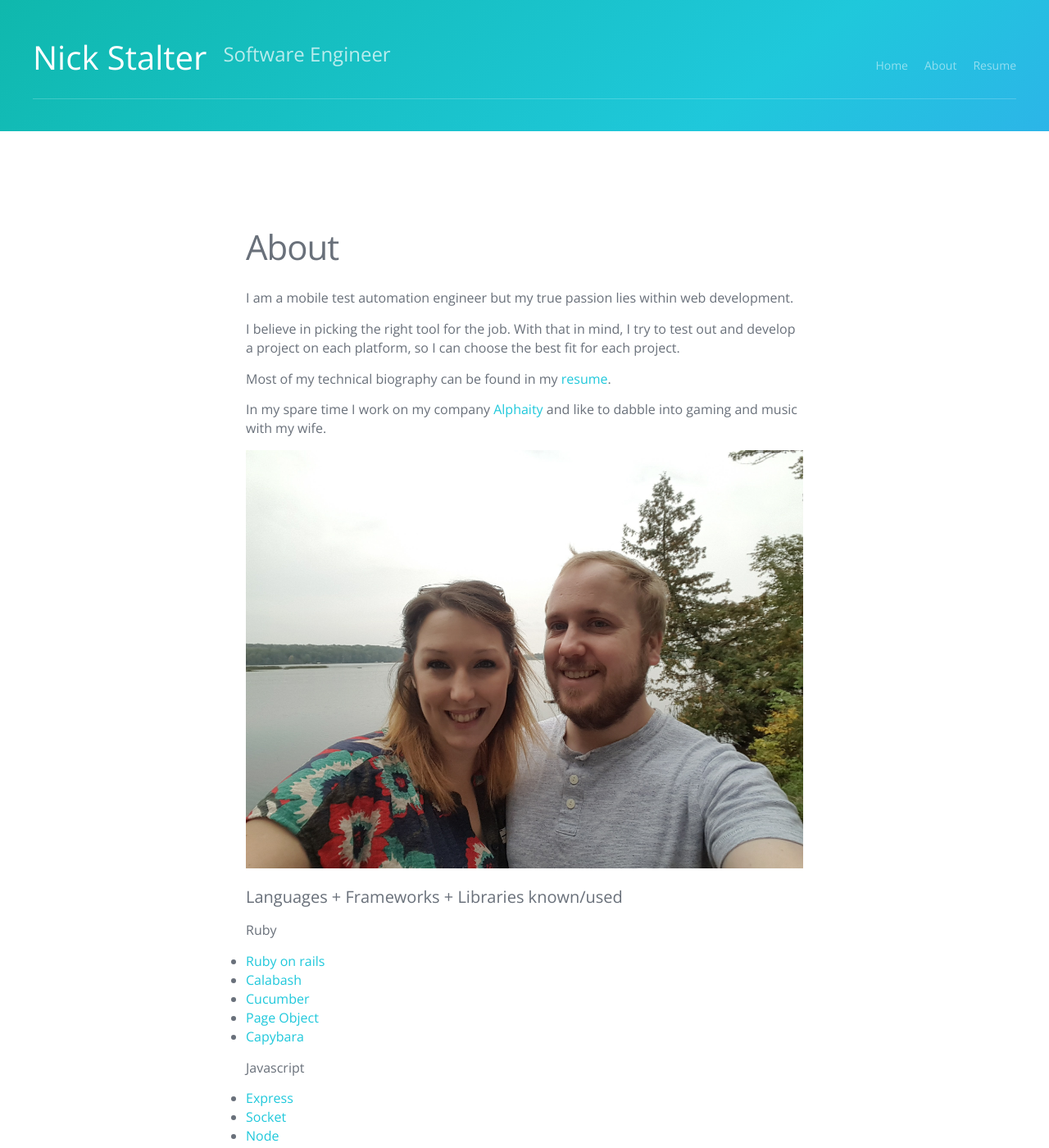
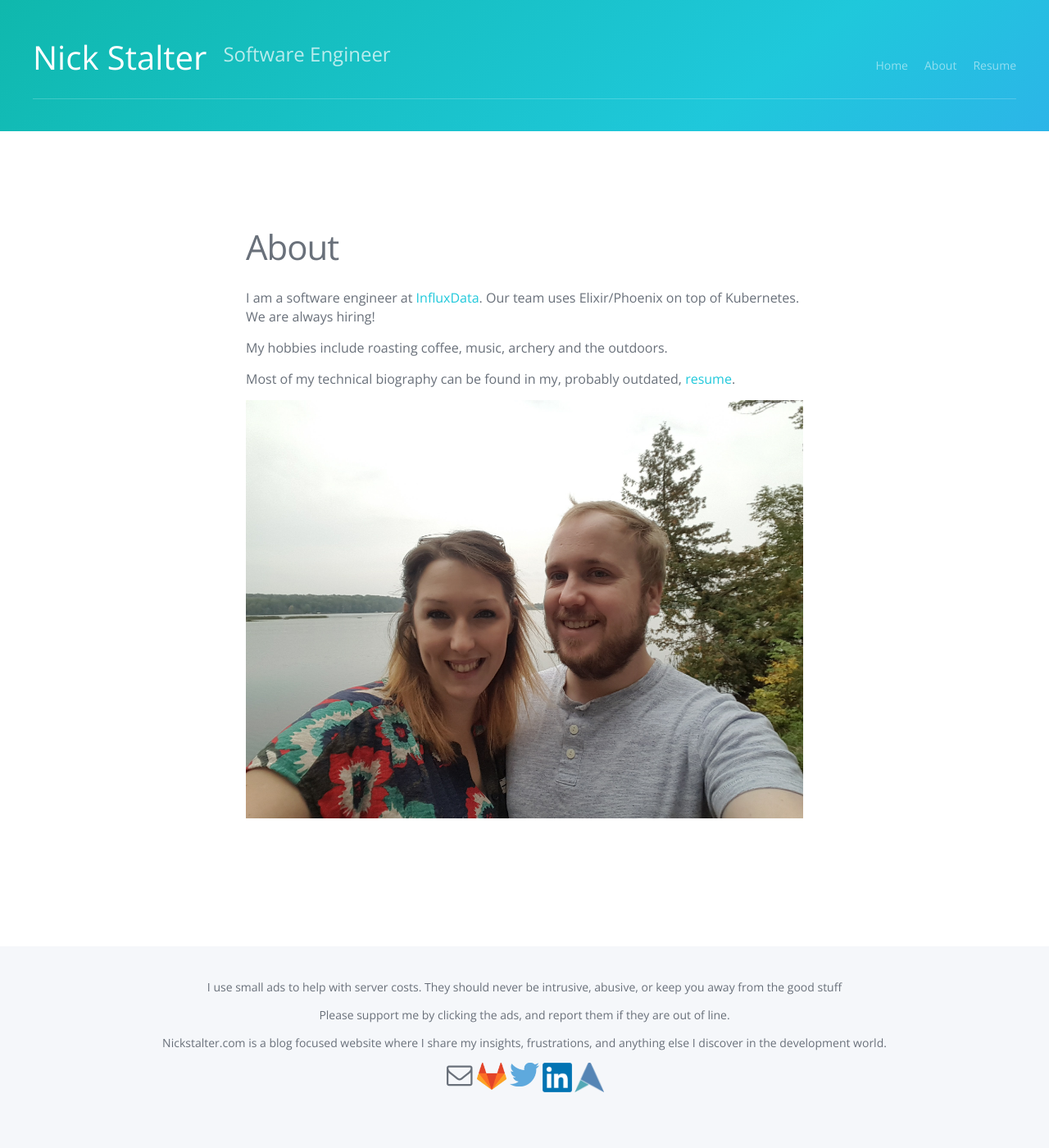
Before and after one commit to distortia/distortia.github.io, a Jekyll site: the page built from about.md, in a window 1280 px wide and 1400 px high. Shown: the whole window at 82% size. Built offline with Jekyll 4.4.1, drawn with Linux system fonts in a browser that asks for light colours; nearby versions of some CDN libraries; some of the changed text lies outside the part shown.

Commit message:
🧹Cleanup old files

```diff
--- a/about.md
+++ b/about.md
@@ -4,55 +4,10 @@ title: About
 permalink: /about/
 ---
 
-I am a mobile test automation engineer but my true passion lies within web development.
+I am a software engineer at [InfluxData](https://influxdata.com). Our team uses Elixir/Phoenix on top of Kubernetes. We are always hiring!
 
-I believe in picking the right tool for the job. With that in mind, I try to test out and develop a project on each platform, so I can choose the best fit for each project.
+My hobbies include roasting coffee, music, archery and the outdoors.
 
-Most of my technical biography can be found in my [resume](/NickStalterResume.pdf).
-
-In my spare time I work on my company [Alphaity](https://alphaity.io) and like to dabble into gaming and music with my wife.
+Most of my technical biography can be found in my, probably outdated, [resume](/NickStalterResume.pdf).
 
 ![Nick and Savanna Stalter]({{ site.url }}/img/nick_and_sav.jpg)
-
-#### Languages + Frameworks + Libraries known/used
-
-##### Ruby
-* [Ruby on rails](http://rubyonrails.org/)
-* [Calabash](http://calaba.sh/)
-* [Cucumber](https://cucumber.io/)
-* [Page Object](https://github.com/cheezy/page-object)
-* [Capybara](https://github.com/teamcapybara/capybara)
-
-##### Javascript
-* [Express](http://expressjs.com/)
-* [Socket](http://socket.io/)
-* [Node](https://nodejs.org/)
-* [Sailsjs](http://sailsjs.org/)/[Waterline](https://github.com/balderdashy/waterline)
-* [Underscore](http://underscorejs.org/)
-* [Vuejs](https://vuejs.org/)
-
-##### Elixir
-* [Phoenix Framework](http://www.phoenixframework.org/)
-
-##### CSS
-* [Sass](http://sass-lang.com/)
-* [Bourbon/Neat/Bitters](http://bourbon.io/)
-
-##### Build Tools + CI
-* [Gulp](http://gulpjs.com/)
-* [Grunt](http://gruntjs.com/)
-* [Jenkins](https://jenkins.io/)
-* [WebPack](https://webpack.github.io/)
-* GitLab CI
-
-##### Databases
-* [MySQL](https://www.mysql.com/)
-* [Postgres](http://www.postgresql.org/)
-* [Mongo](https://www.mongodb.org/)
-
-##### General
-* [Git - GitLab](https://gitlab.com/)
-* [SVN](https://subversion.apache.org/)
-* [Jekyll](http://jekyllrb.com/) - What this site is built in :)
-* [Nginx](https://www.nginx.com/)
-* [Docker](https://www.docker.com/)
```
Also changed, not shown: .gitlab-ci.yml (deleted), 1 other file.
